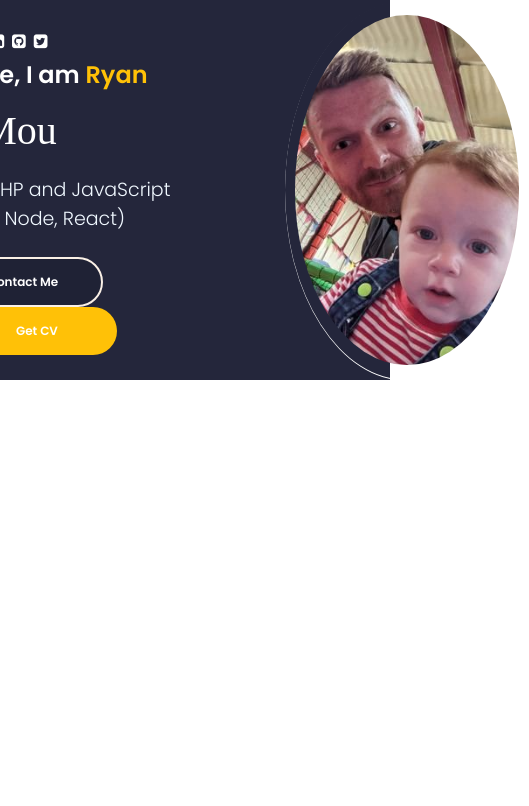
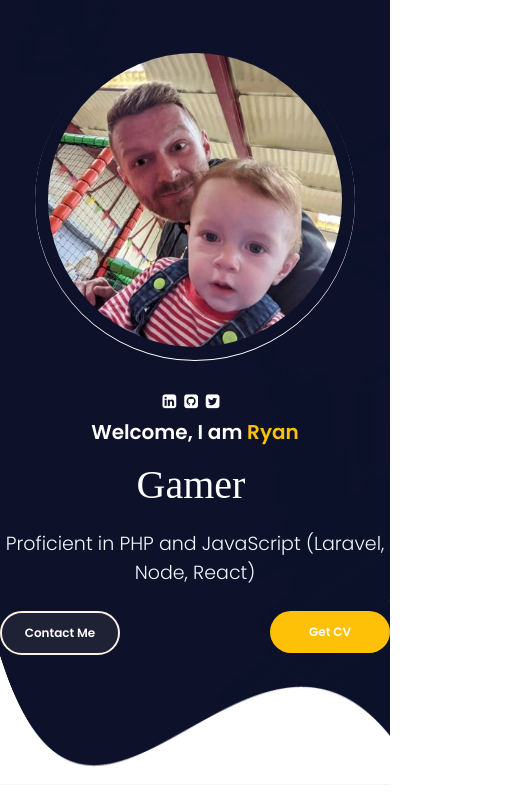
Before and after one commit to RyanRalphs/portfolio-frontend, a React (Create React App) app: page / in a window 390 px wide. Shown: the top 806 px of the page, 529 px wide, since content can reach past the window. Built offline with nearby package versions, Linux system fonts and the light colour scheme; a web font is replaced by a local one.

Commit message:
Real commit for monitoring screens and restructure + recolor

```diff
--- a/src/App.js
+++ b/src/App.js
@@ -1,10 +1,10 @@
 import './App.css';
-import Profile from './Portfolio-Container/Home/Profile';
+import PortfolioContainer from './Portfolio-Container/PortfolioContainer';
 
 function App() {
   return (
     <div className="App">
-        <Profile></Profile>
+       <PortfolioContainer/>
     </div>
   );
 }
--- /dev/null
+++ b/src/Portfolio-Container/Home/Footer/Footer.css
@@ -0,0 +1,26 @@
+.footer-main {
+    height: 17.8%;
+    width: 100%;
+    overflow: hidden;
+    display: flex;
+    justify-content: center;
+}
+
+.footer-image {
+    width: 100%;
+    height: 100%;
+    max-width: 1920px;
+
+}
+
+.footer-image img {
+    max-width: 100%;
+    height: 130px;
+}
+
+@media only screen and (max-width: 1110px) {
+    .footer-main {
+        display: flex;
+        align-items: flex-end;
+    }
+}
--- /dev/null
+++ b/src/Portfolio-Container/Home/Footer/Footer.js
@@ -0,0 +1,13 @@
+import React from 'react'
+import './Footer.css'
+
+export default function Footer() {
+    return (
+        <div className='footer-main'>
+            <div className='footer-image'>
+                <img src={require ("../../../assets/Home/shape-bg.png")}/>
+            </div>
+
+        </div>
+    )
+}
--- /dev/null
+++ b/src/Portfolio-Container/Home/Home.css
@@ -0,0 +1,7 @@
+.home-main{
+    display: flex;
+    flex-direction: column;
+    justify-content: space-between;
+    min-height: 670px;
+    background-image: url('../../assets/Home/bg.jpg');
+}
--- /dev/null
+++ b/src/Portfolio-Container/Home/Home.js
@@ -0,0 +1,14 @@
+import React from "react";
+import Profile from "./Profile/Profile";
+import Footer from "./Footer/Footer";
+import "./Home.css"
+
+export default function Home() {
+    return (
+        <div className="home-main">
+            <Profile/>
+            <Footer/>
+
+        </div>
+    )
+}
--- a/src/Portfolio-Container/Home/Profile.css
+++ b/src/Portfolio-Container/Home/Profile/Profile.css
@@ -5,7 +5,6 @@
     justify-content: center;
     height: 10%;
     min-height: fit-content;
-    background-image: url('../../assets/Home/bg.jpg');
 }
 .profile-parent{
     display: flex;
@@ -60,7 +59,7 @@
 .profile-picture-background {
     height: 92%;
     width: 92%;
-    background-image: url('../../assets/Home/MeAndHarv.jpeg');
+    background-image: url('../../../assets/Home/MeAndHarv.jpeg');
     background-size: cover;
     border-radius: 50%;
     background-repeat: no-repeat;
@@ -79,3 +78,63 @@
     transform: scale(1.5);
     transition: 1s ease-out
 }
+
+
+@media screen and (max-width: 1110px){
+    .profile-picture{
+        margin: 0 0px 0 80px;
+    }
+    .profile-details-name{
+        font-size: 20px;
+    }
+    .profile-details-role .primary-text {
+        font-size: 12px;
+    }
+    .profile-options .btn {
+        width: 120px;
+        padding: 11px 0;
+        z-index: 700;
+    }
+}
+
+@media screen and (max-width: 910px){
+    .profile-picture{
+        height: 320px;
+        width: 320px;
+        margin: 0 0 0 4px;
+    }
+}
+
+@media screen and (max-width: 810px){
+    .profile-picture{
+        margin: 0 !important;
+    }
+    .profile-parent{
+        flex-direction: column-reverse;
+        margin: 40px 0 0 0;
+    }
+    .profile-options{
+        display: flex;
+        justify-content: space-between;
+    }
+    .profile-details{
+        margin: 25px 0 0 0
+    }
+    .profile-options .highlighted-btn{
+        margin: 0 !important;
+    }
+    .profile-options, .profile-details-role{
+        text-align: center
+    }
+}
+
+@media screen and (max-width: 375px){
+    .profile-picture {
+        height: 275px;
+        width: 275px;
+        margin-top: -90px;
+    }
+    .profile-details {
+        width: 90%;
+    }
+}
--- a/src/Portfolio-Container/Home/Profile.js
+++ b/src/Portfolio-Container/Home/Profile/Profile.js
@@ -34,9 +34,11 @@
                                 <Typical
                                     loop={Infinity}
                                     steps={[
-                                        "Proud Father", 1000,
+                                        "Father", 1000,
                                         "Mountain Biker", 1000,
-                                        "Software Engineer", 1000
+                                        "Gamer", 1000,
+                                        "Software Engineer", 1000,
+
                                     ]}
                                 />
                             </h1>
--- /dev/null
+++ b/src/Portfolio-Container/PortfolioContainer.js
@@ -0,0 +1,23 @@
+import React from "react";
+import { totalScreens } from "../utils/common";
+
+export default function PortfolioContainer() {
+    const mapAllScreens = () => {
+        return totalScreens.map((screen) =>
+            screen.component ? (
+                <screen.component
+                    screenName={screen.screen_name}
+                    key={screen.screen_name}
+                    id={screen.screen_name}
+                />
+            ) : (
+                <div key={screen.screen_name}></div>
+            )
+        );
+    };
+
+    return <div className="portfolio-main">
+        {mapAllScreens()}
+    </div>
+
+}
--- a/src/index.css
+++ b/src/index.css
@@ -108,7 +108,7 @@
 
 .primary-btn:hover {
   color: aliceblue;
-  border: 2px solid #ff5823;
+  border: 2px solid var(--yellow);
   background-color: #1f2235;
 }
 
```
Also changed, not shown: src/assets/Home/bg.jpg.
